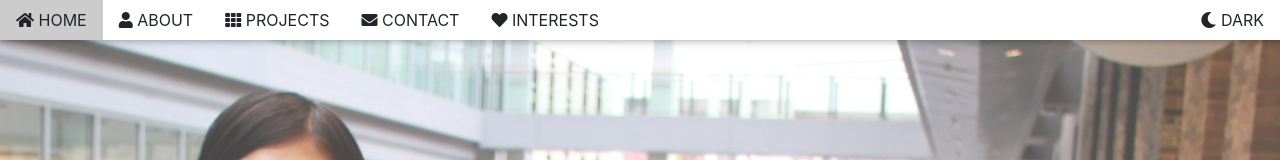
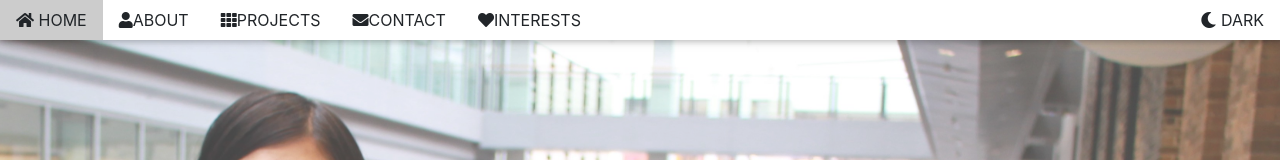
Before and after one commit to rochi138/personal-website-repo, a React (Create React App) app: page / in a window 1280 px wide. Shown: the top 160 px of the page. Built offline with nearby package versions, Linux system fonts and the light colour scheme.

Commit message:
Restructured header homepage sections

```diff
--- a/src/components/Constants.js
+++ b/src/components/Constants.js
@@ -4,3 +4,22 @@ export const ProjectList= [
     "HireMePwease",
     "FowlPlay"
 ]
+
+export const HomePageSections= [
+    {
+        title: "about",
+        icon: "fa fa-user"
+    },
+    {
+        title: "projects",
+        icon: "fa fa-th"
+    },
+    {
+        title: "contact",
+        icon: "fa fa-envelope"
+    },
+    {
+        title: "interests",
+        icon: "fa fa-heart"
+    }
+]
--- a/src/components/Header.js
+++ b/src/components/Header.js
@@ -1,5 +1,6 @@
 import React, { Component } from 'react';
 import styles from '../SCSS/Main.module.scss';
+import { HomePageSections } from './Constants';
 
 export default class Header extends Component{
   constructor( props ) {
@@ -59,10 +60,9 @@ export default class Header extends Component{
           ? <div className={ `${ styles.bar } ${ styles.desktop } scroll` } id="myNavbar">
               <div style={{display: "flex", flexDirection: "row"}}>
                 <div className={ styles.barItem } onClick={ () => this.handleOnClick( 'home' ) }><i class="fa fa-home" /> HOME</div>
-                <div className={ styles.barItem } onClick={ () => this.handleOnClick( 'about' ) }><i class="fa fa-user" /> ABOUT</div>
-                <div className={ styles.barItem } onClick={ () => this.handleOnClick( 'projects' ) }><i class="fa fa-th" /> PROJECTS</div>
-                <div className={ styles.barItem } onClick={ () => this.handleOnClick( 'contact' ) }><i class="fa fa-envelope" /> CONTACT</div>
-                <div className={ styles.barItem } onClick={ () => this.handleOnClick( 'interests' ) }><i class="fa fa-heart" /> INTERESTS</div>
+                { HomePageSections.map( ( section ) =>
+                  <div className={ styles.barItem } onClick={ () => this.handleOnClick( section.title ) }><i class={ section.icon } />{ section.title }</div>
+                ) }
                 <div style={{flex: 1}} />
                 { this.props.state.theme === "default"
                   ? <div className={ styles.barItem } onClick={ () => this.props.setState({ theme: "dark" })}><i class="fa fa-moon" /> DARK</div>
@@ -114,10 +114,9 @@ export default class Header extends Component{
               <div className={ styles.bar }>
                 { this.state.mobileOpen &&
                   <div>
-                    <div className={ styles.barItem } onClick={ () => this.handleOnClick( 'about' ) }><i class="fa fa-user" /> ABOUT</div>
-                    <div className={ styles.barItem } onClick={ () => this.handleOnClick( 'projects' ) }><i class="fa fa-th" /> PROJECTS</div>
-                    <div className={ styles.barItem } onClick={ () => this.handleOnClick( 'contact' ) }><i class="fa fa-envelope" /> CONTACT</div>
-                    <div className={ styles.barItem } onClick={ () => this.handleOnClick( 'interests' ) }><i class="fa fa-heart" /> INTERESTS</div>
+                    { HomePageSections.map( ( section ) =>
+                      <div className={ styles.barItem } onClick={ () => this.handleOnClick( section.title ) }><i class={ section.icon } />{ section.title }</div>
+                    ) }
                   </div>
                 }
               </div>
```
